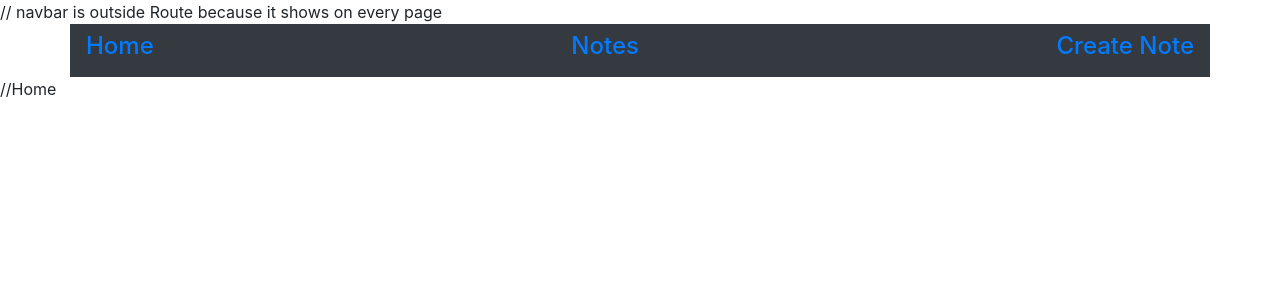
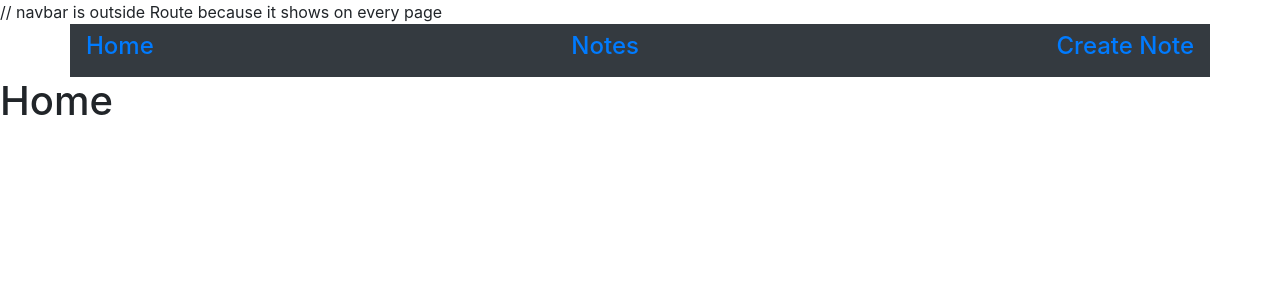
Before and after one commit to catalinarose1361/MERN-To-Do, a React (Create React App) app in the folder frontend/: page / in a window 1280 px wide. Shown: the top 300 px of the page. Built offline with nearby package versions, Linux system fonts and the light colour scheme.

Commit message:
rendered components in their specific routes

```diff
--- a/frontend/src/App.js
+++ b/frontend/src/App.js
@@ -12,15 +12,15 @@ function App() {
        <Navbar />
 
         <Route path="/">
-        //Home
+        <Home />
         </Route>
 
         <Route path="/notes">
-        //Notes
+        <Notes />
         </Route>
 
         <Route path="/create">
-        //Create Note
+        <CreateNote />
         </Route>
 
     </Router>
```
